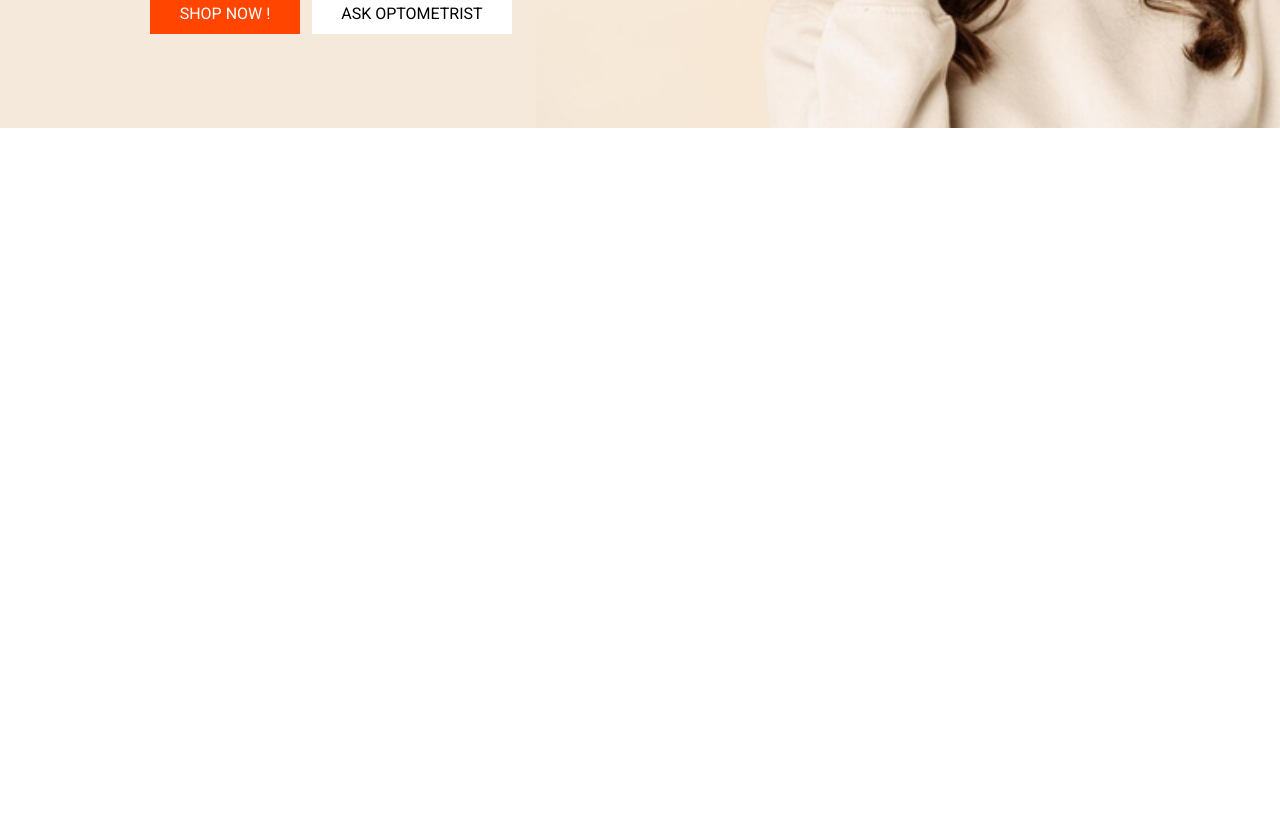
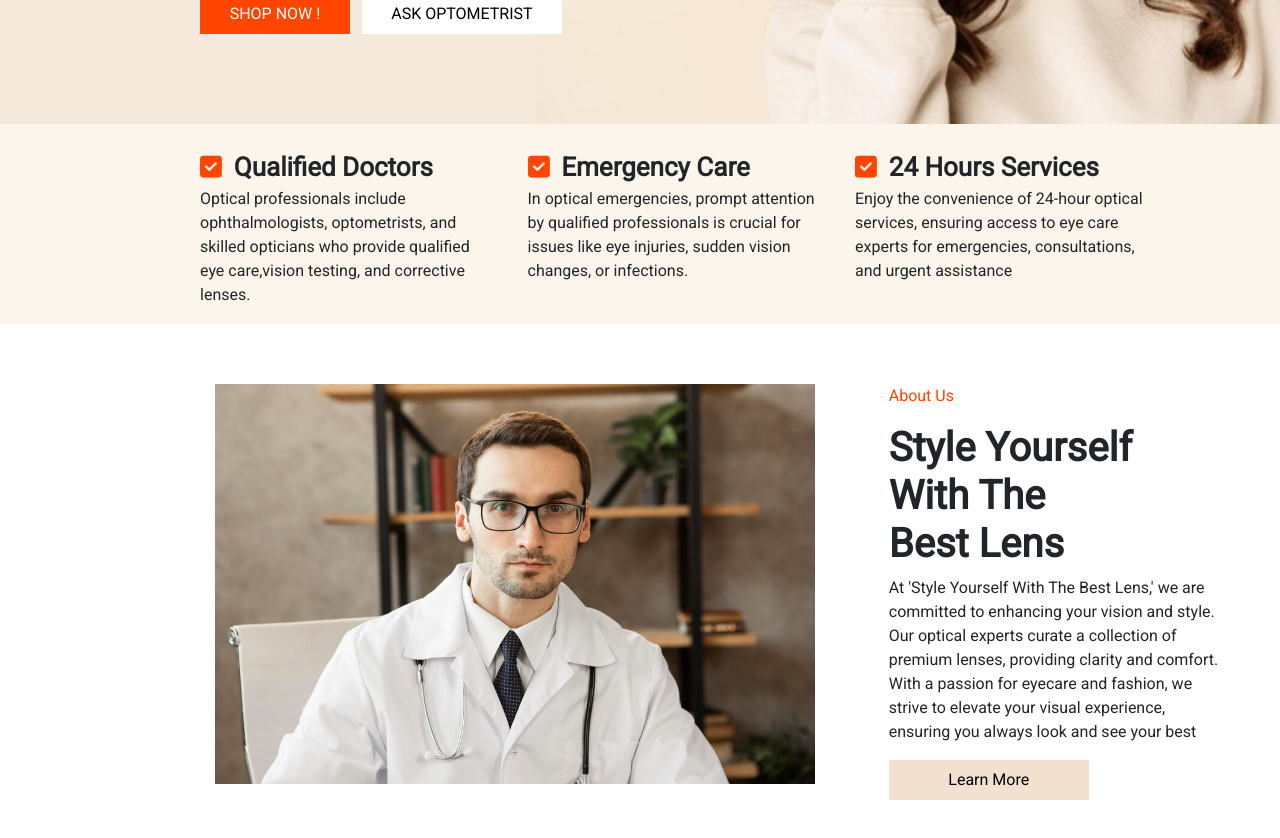
Before and after one commit to AbhishekPeiris/eYeCAREopticals, a React (Create React App) app in the folder frontend/: page / in a window 1280 px wide. Shown: the part 520-1358 px from the top of the page. Before the commit the page ends 1084 px from the top, so only its background shows below. Built offline with nearby package versions, Linux system fonts and the light colour scheme.

Commit message:
homeScreen

```diff
--- a/frontend/package.json
+++ b/frontend/package.json
@@ -9,6 +9,7 @@
     "aos": "^2.3.4",
     "axios": "^1.6.5",
     "bootstrap": "^5.3.2",
+    "bootstrap-icons": "^1.11.3",
     "react": "^18.2.0",
     "react-dom": "^18.2.0",
     "react-router-dom": "^6.21.2",
--- a/frontend/public/index.html
+++ b/frontend/public/index.html
@@ -13,6 +13,8 @@
 
   <link rel="stylesheet" href="https://cdn.jsdelivr.net/npm/bootstrap@4.5.3/dist/css/bootstrap.min.css"
     integrity="sha384-TX8t27EcRE3e/ihU7zmQxVncDAy5uIKz4rEkgIXeMed4M0jlfIDPvg6uqKI2xXr2" crossorigin="anonymous">
+    <link rel="stylesheet" href="https://cdnjs.cloudflare.com/ajax/libs/font-awesome/6.5.1/css/all.min.css" integrity="..." crossorigin="anonymous" referrerpolicy="no-referrer" />
+
 
   <title>eyeCARE opticals | official</title>
 </head>
--- a/frontend/src/screens/HomeScreen.js
+++ b/frontend/src/screens/HomeScreen.js
@@ -1,5 +1,6 @@
-import React, {useEffect} from 'react';
+import React, { useEffect } from 'react';
 import homeCover from '../images/home_cover.jpg';
+import aboutUser from '../images/aboutUs.jpg';
 import styles from '../styles/Home.css';
 import AOS from 'aos';
 import 'aos/dist/aos.css';
@@ -14,10 +15,10 @@ const HomeScreen = () => {
         <div>
             <div className='row'>
                 <div className='col'>
-                <img src={homeCover} alt="Home cover" className='homepic'/>
+                    <img src={homeCover} alt="Home cover" className='homepic' />
 
                     <h1 className='welcome' data-aos="fade-right"><strong>We secure your<br />
-                eye with qualty<br />
+                        eye with quality<br />
                         glasses</strong></h1>
                     <p className='welcome_2' data-aos="fade-left">As per your wish, you can buy our quality products<br />
                         at the lowest price. We offer a wide range of products<br />
@@ -25,7 +26,7 @@ const HomeScreen = () => {
                         We also offer a wide range of products from the most<br />
                         popular brands to the most expensive brands.<br />
                     </p>
-                <div className='row' style={{position:"relative", bottom:"530px", marginLeft:"135px"}}>
+                    <div className='row' style={{ position: "relative", bottom: "530px", marginLeft: "185px" }}>
                         <div className='col'>
                             <button className='btn1' >SHOP NOW !</button>&nbsp;&nbsp;&nbsp;
                             <button className='btn2' >ASK OPTOMETRIST</button>
@@ -34,6 +35,47 @@ const HomeScreen = () => {
                     </div>
                 </div>
             </div>
+            <div className='row table_1'>
+                <div className='col-md-3 mt-4' style={{marginLeft:"200px"}} data-aos="zoom-in">
+
+                    <i class="fa fa-check-square icon_1" aria-hidden="true"></i>&nbsp;&nbsp;&nbsp;
+                    <span className='hQ1_1'><strong>Qualified Doctors</strong></span><br />
+                    <span>Optical professionals include ophthalmologists, optometrists, and skilled opticians
+                    who provide qualified eye care,vision testing, and corrective lenses.</span>
+
+                </div>
+                <div className='col-md-3 mt-4' data-aos="zoom-in">
+
+                    <i class="fa fa-check-square icon_1" aria-hidden="true"></i>&nbsp;&nbsp;&nbsp;
+                    <span className='hQ1_1'><strong>Emergency Care</strong></span><br />
+                    <span>In optical emergencies, prompt attention by qualified professionals is crucial for
+                         issues like eye injuries, sudden vision changes, or infections.</span>
+
+                </div>
+                <div className='col-md-3 mt-4' data-aos="zoom-in">
+
+                    <i class="fa fa-check-square icon_1" aria-hidden="true"></i>&nbsp;&nbsp;&nbsp;
+                    <span className='hQ1_1'><strong>24 Hours Services</strong></span><br />
+                    <span>Enjoy the convenience of 24-hour optical services, ensuring access to eye care
+                         experts for emergencies, consultations, and urgent assistance</span>
+
+                </div>
+            </div>
+            <div className='row table_2'>
+                <div className='col-md-3'>
+                    <img src={aboutUser} alt="About Us" className='aboutusImg' data-aos="fade-right"/>
+                </div>
+                <div className='col-md-4' style={{position:"relative", left:"400px"}} data-aos="fade-up">
+                    <p style={{color:"#ff4500"}}>About Us</p>
+                    <h1><strong>Style Yourself<br/>With The<br/>Best Lens</strong></h1>
+                    <p>At 'Style Yourself With The Best Lens,' we are committed to enhancing your vision and style. Our optical experts
+                        curate a collection of premium lenses, providing clarity and comfort.
+                        With a passion for eyecare and fashion, we strive to elevate your visual experience,
+                        ensuring you always look and see your best
+                    </p>
+                    <button className='btn3'>Learn More</button>
+                </div>
+            </div>
         </div>
     );
 }
--- a/frontend/src/styles/Home.css
+++ b/frontend/src/styles/Home.css
@@ -5,13 +5,13 @@
     position: relative !important;
     bottom: 530px !important;
     font-size: 70px !important;
-    margin-left: 150px !important;
+    margin-left: 200px !important;
     color: black !important;
 }
 .welcome_2{
     position: relative !important;
     bottom: 530px !important;
-    margin-left: 150px !important;
+    margin-left: 200px!important;
     color: black !important;
 }
 .btn1{
@@ -36,3 +36,36 @@
     background-color: #c7a683 !important;
     transition:.5s !important;
 }
+.hQ1_1{
+    font-size: 26px !important;
+}
+.icon_1{
+    font-size: 25px;
+    color: #ff4500;
+}
+.table_1{
+    background-color: rgb(252, 245, 236);
+    position: relative !important;
+    bottom: 440px !important;
+    height: 200px !important;
+}
+.aboutusImg{
+    height: 400px !important;
+    width: 600px !important;
+}
+.table_2{
+    position: relative !important;
+    bottom: 380px !important;
+    margin-left: 200px !important;
+}
+.btn3{
+    background-color: #f2e1cf !important;
+    border: none !important;
+    color: black !important;
+    width: 200px !important;
+    height: 40px !important;
+}
+.btn3:hover{
+    background-color: #c7a683 !important;
+    transition:.5s !important;
+}
```
Also changed, not shown: frontend/src/images/aboutUs.jpg (added), 1 other file (tests, documents, lock files or other folders). Lines whose indentation alone changed are shown as unchanged.
